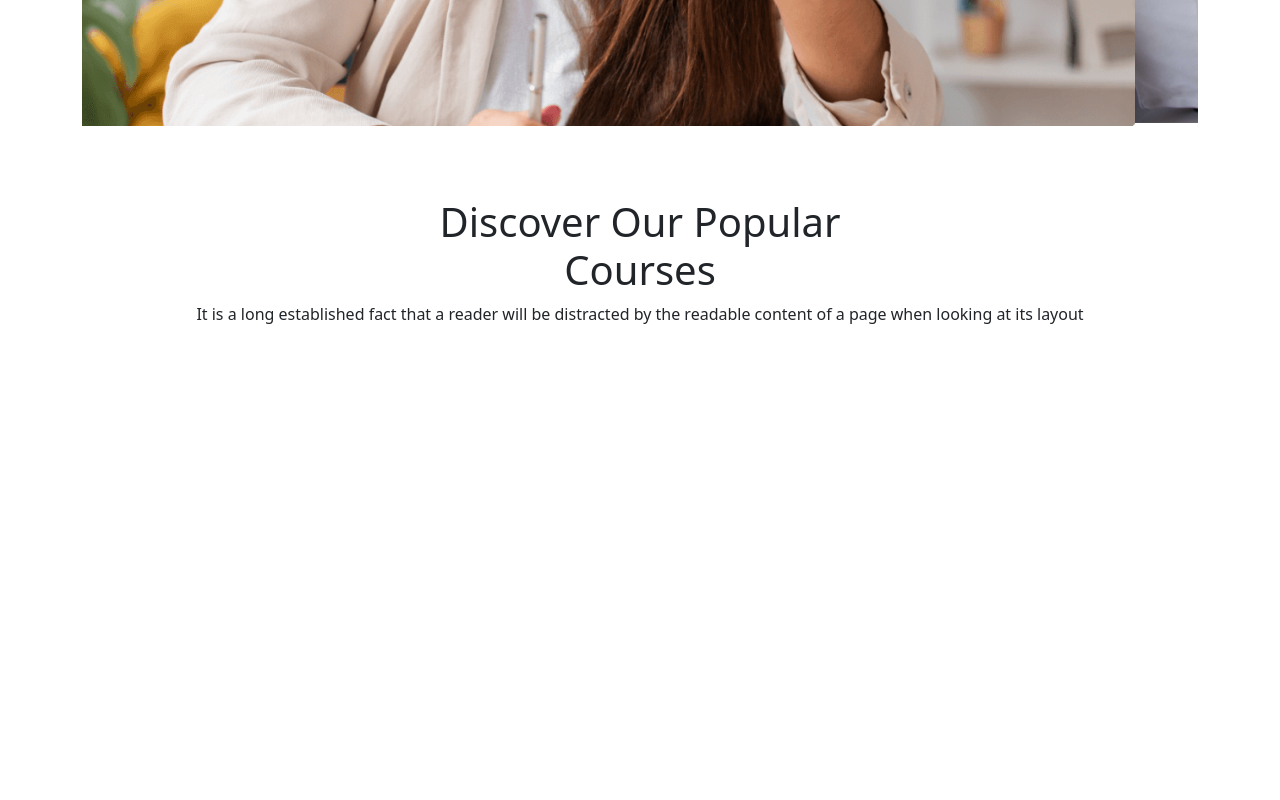
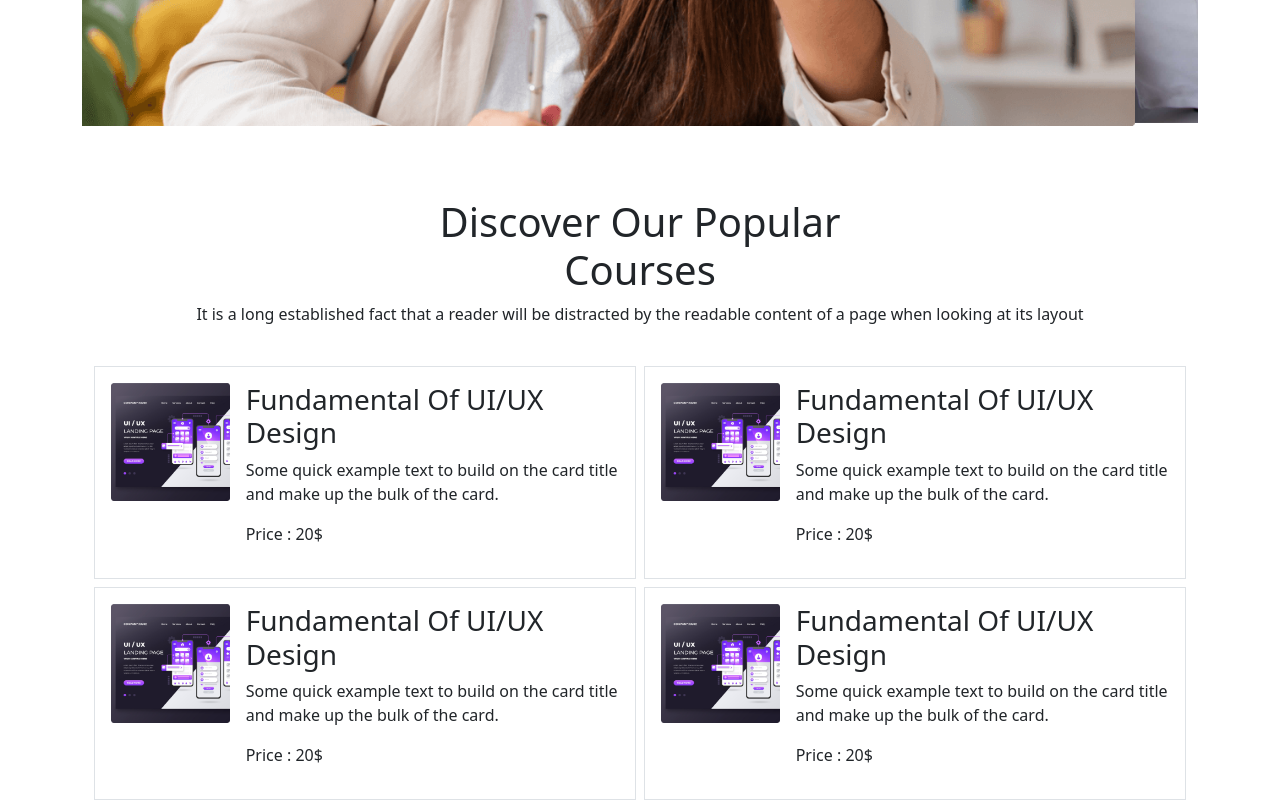
Before and after one commit to asrafulkabirsohan/Third-assignment, a plain HTML site: page index.html in a window 1280 px wide. Shown: the part 554-1354 px from the top of the page. Before the commit the page ends 920 px from the top, so only its background shows below. Drawn offline with nearby package versions, Linux system fonts and the light colour scheme.

Commit message:
courses section added

```diff
--- a/index.html
+++ b/index.html
@@ -94,6 +94,62 @@
         <!-- Discover End -->
 
         <!-- Courses menu -->
+        <div class="courses">
+            <div class="container">
+                <div class="row g-2">
+                    <div class="col-lg-6 col-xs-12">
+                        <div class="p-3 border bg-white d-lg-flex justify-content-between overfollow-hidden">
+                            <div class="pe-lg-3 mb-xs-5"><img class="w-100" src="images/course/course-1.png" alt="">
+                            </div>
+                            <div class="m-auto">
+                                <h3>Fundamental Of UI/UX Design</h3>
+                                <p>Some quick example text to build on the card title
+                                    and make up the bulk of the card.</p>
+                                <p>Price : 20$</p>
+                            </div>
+                        </div>
+                    </div>
+                    <div class="col-lg-6 col-xs-12">
+                        <div class="p-3 border bg-white d-lg-flex justify-content-between overfollow-hidden">
+                            <div class="pe-lg-3 mb-xs-5"><img class="w-100" src="images/course/course-1.png" alt="">
+                            </div>
+                            <div class="m-auto">
+                                <h3>Fundamental Of UI/UX Design</h3>
+                                <p>Some quick example text to build on the card title
+                                    and make up the bulk of the card.</p>
+                                <p>Price : 20$</p>
+                            </div>
+                        </div>
+                    </div>
+                    <div class="col-lg-6 col-xs-12">
+                        <div class="p-3 border bg-white d-lg-flex justify-content-between overfollow-hidden">
+                            <div class="pe-lg-3 mb-xs-5"><img class="w-100" src="images/course/course-1.png" alt="">
+                            </div>
+                            <div class="m-auto">
+                                <h3>Fundamental Of UI/UX Design</h3>
+                                <p>Some quick example text to build on the card title
+                                    and make up the bulk of the card.</p>
+                                <p>Price : 20$</p>
+                            </div>
+                        </div>
+                    </div>
+                    <div class="col-lg-6 col-xs-12">
+                        <div class="p-3 border bg-white d-lg-flex justify-content-between overfollow-hidden">
+                            <div class="pe-lg-3 mb-xs-5"><img class="w-100" src="images/course/course-1.png" alt="">
+                            </div>
+                            <div class="m-auto">
+                                <h3>Fundamental Of UI/UX Design</h3>
+                                <p>Some quick example text to build on the card title
+                                    and make up the bulk of the card.</p>
+                                <p>Price : 20$</p>
+                            </div>
+                        </div>
+                    </div>
+                </div>
+            </div>
+
+
+        </div>
 
         <!-- javascript Link -->
         <script src="https://cdn.jsdelivr.net/npm/@popperjs/core@2.9.2/dist/umd/popper.min.js"
```
